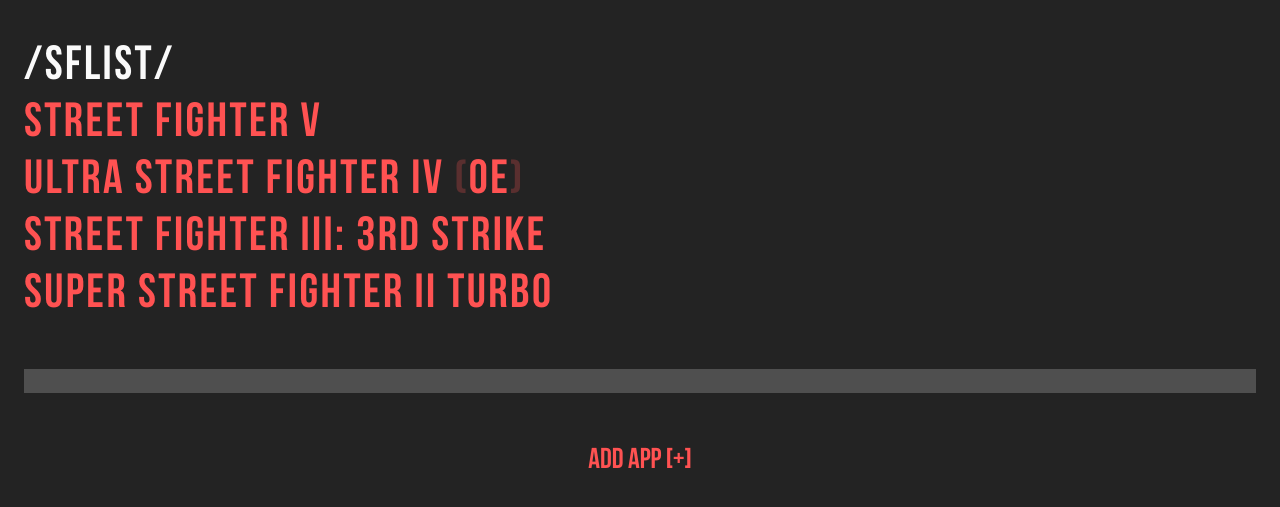
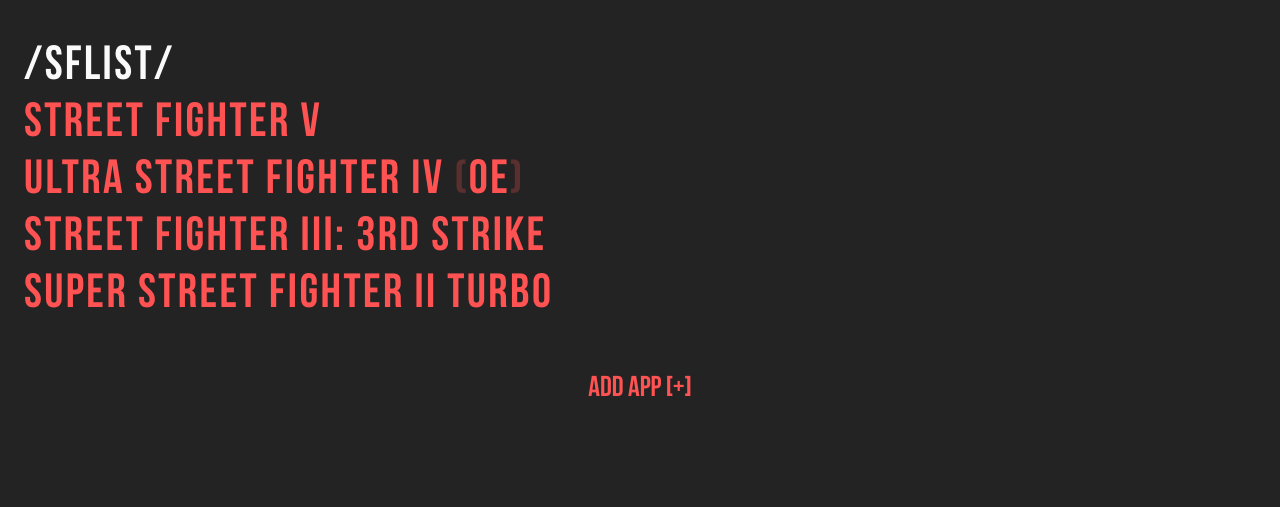
Before and after one commit to lukafaxx/sflist, a Jekyll site: the page built from index.html, in a window 1280 px wide. Shown: the top 507 px of the page. Built offline with Jekyll 4.4.1, drawn with Linux system fonts in a browser that asks for light colours; nearby versions of some CDN libraries.

Commit message:
remove ads

```diff
--- a/import/main.scss
+++ b/import/main.scss
@@ -207,14 +207,6 @@
     text-align: center;
 }
 
-/* ------------------------ Ad */
-#adsblock {
-    background-color: rgba(#fff, .2);
-    margin: 1rem .5rem;
-    padding: .25rem;
-    text-align: center;
-}
-
 /* -------------------- Footer */
 .main-footer {
     margin: 1rem .5rem .5rem .5rem;
--- a/index.html
+++ b/index.html
@@ -24,19 +24,6 @@
 
 </div>
 
-<div id="adsblock">
-<script async src="//pagead2.googlesyndication.com/pagead/js/adsbygoogle.js"></script>
-<!-- sflist responsive -->
-<ins class="adsbygoogle"
-     style="display:block"
-     data-ad-client="ca-pub-4780702569603413"
-     data-ad-slot="3593421084"
-     data-ad-format="auto"></ins>
-<script>
-(adsbygoogle = window.adsbygoogle || []).push({});
-</script>
-</div>
-
 <div class="main-footer">
 
     <div id="app-content" class="footer-content">
```
